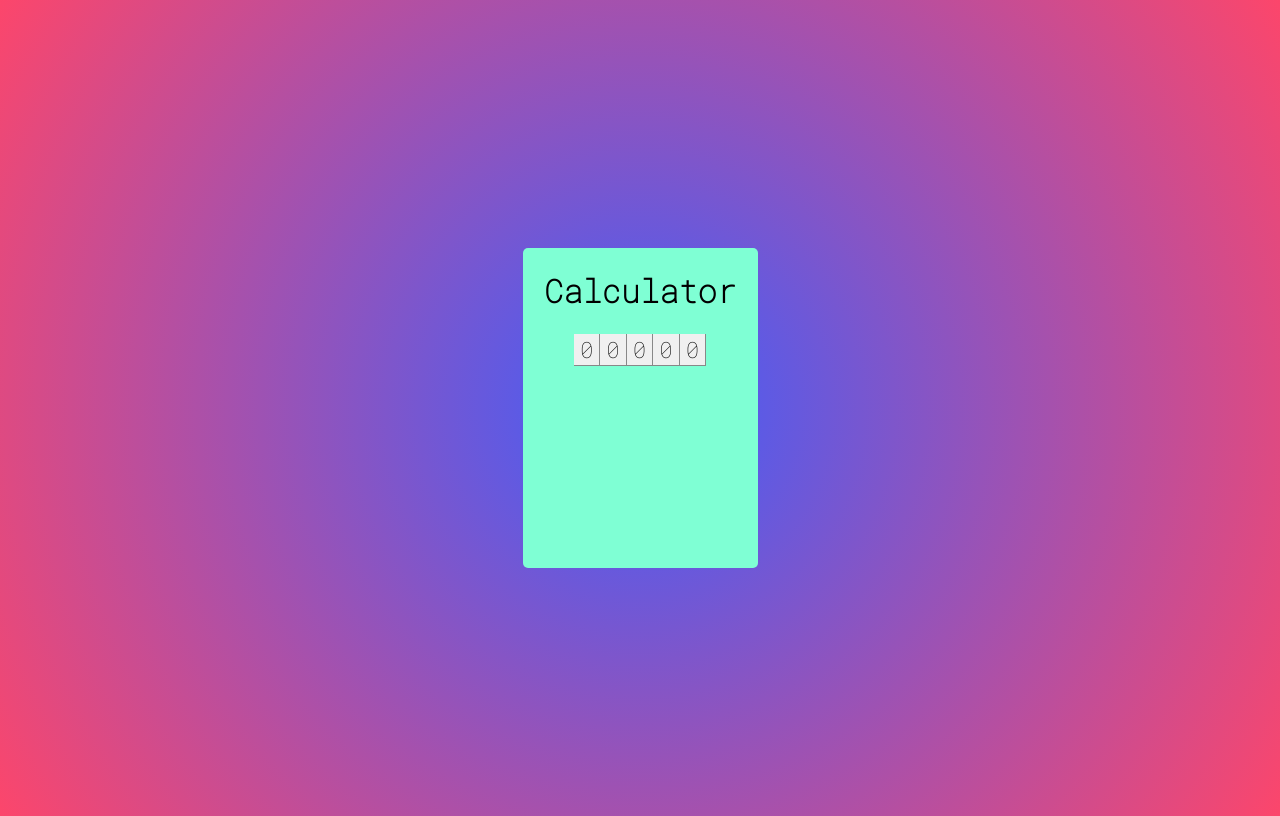
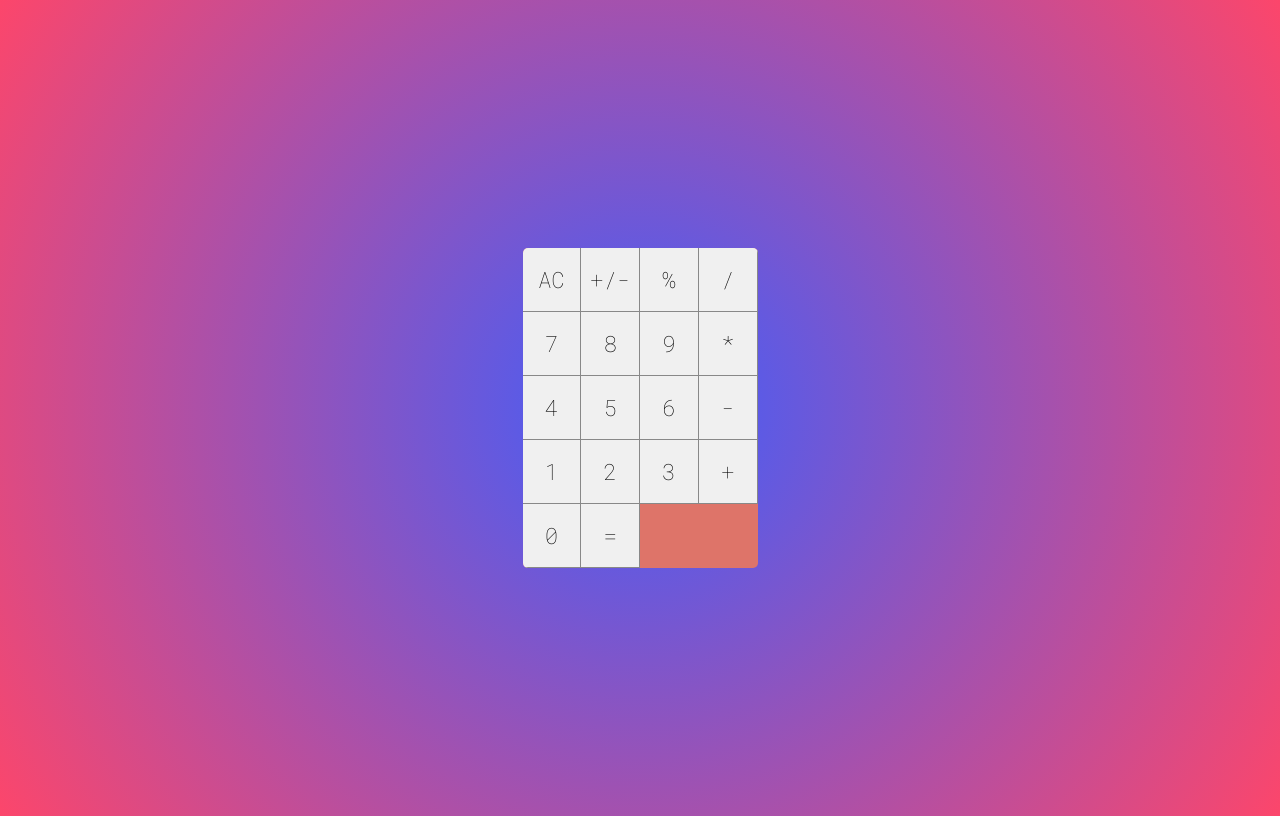
Before and after one commit to aafernands/calculator-app, a React (Create React App) app: page / in a window 1280 px wide. Built offline with nearby package versions, Linux system fonts and the light colour scheme.

Commit message:
calc buttons created

```diff
--- a/src/components/Button.jsx
+++ b/src/components/Button.jsx
@@ -2,5 +2,5 @@ import React from "react";
 import "./Button.css";
 
 export default function Button(props) {
-  return <button className="button">0</button>;
+  return <button className="button">{props.label}</button>;
 }
--- a/src/main/Calculator.css
+++ b/src/main/Calculator.css
@@ -3,5 +3,7 @@
     width: 235px;
     border-radius: 5px;
     overflow: hidden;
-    background-color: aquamarine;
+    background-color: rgb(222, 116, 105);
+    display: grid;
+    grid-template-columns: repeat(4, 25%);
 }
--- a/src/main/Calculator.jsx
+++ b/src/main/Calculator.jsx
@@ -6,12 +6,24 @@ export default class Calculator extends Component {
   render() {
     return (
       <div className="calculator">
-        <h1>Calculator</h1>
-        <Button />
-        <Button />
-        <Button />
-        <Button />
-        <Button />
+        <Button label="AC"/>
+        <Button label="+/-"/>
+        <Button label="%"/>
+        <Button label="/"/>
+        <Button label="7"/>
+        <Button label="8"/>
+        <Button label="9"/>
+        <Button label="*"/>
+        <Button label="4"/>
+        <Button label="5"/>
+        <Button label="6"/>
+        <Button label="-"/>
+        <Button label="1"/>
+        <Button label="2"/>
+        <Button label="3"/>
+        <Button label="+"/>
+        <Button label="0"/>
+        <Button label="="/>
       </div>
     );
   }
```
